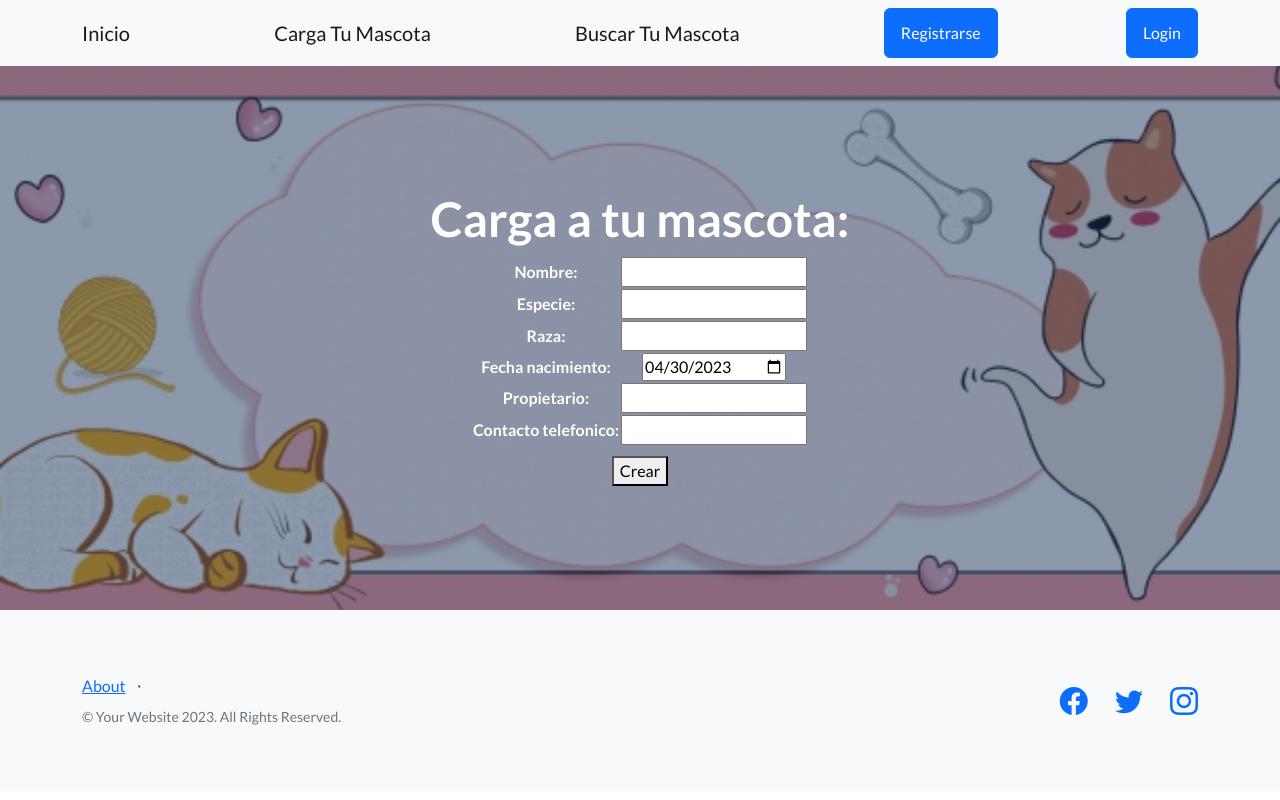
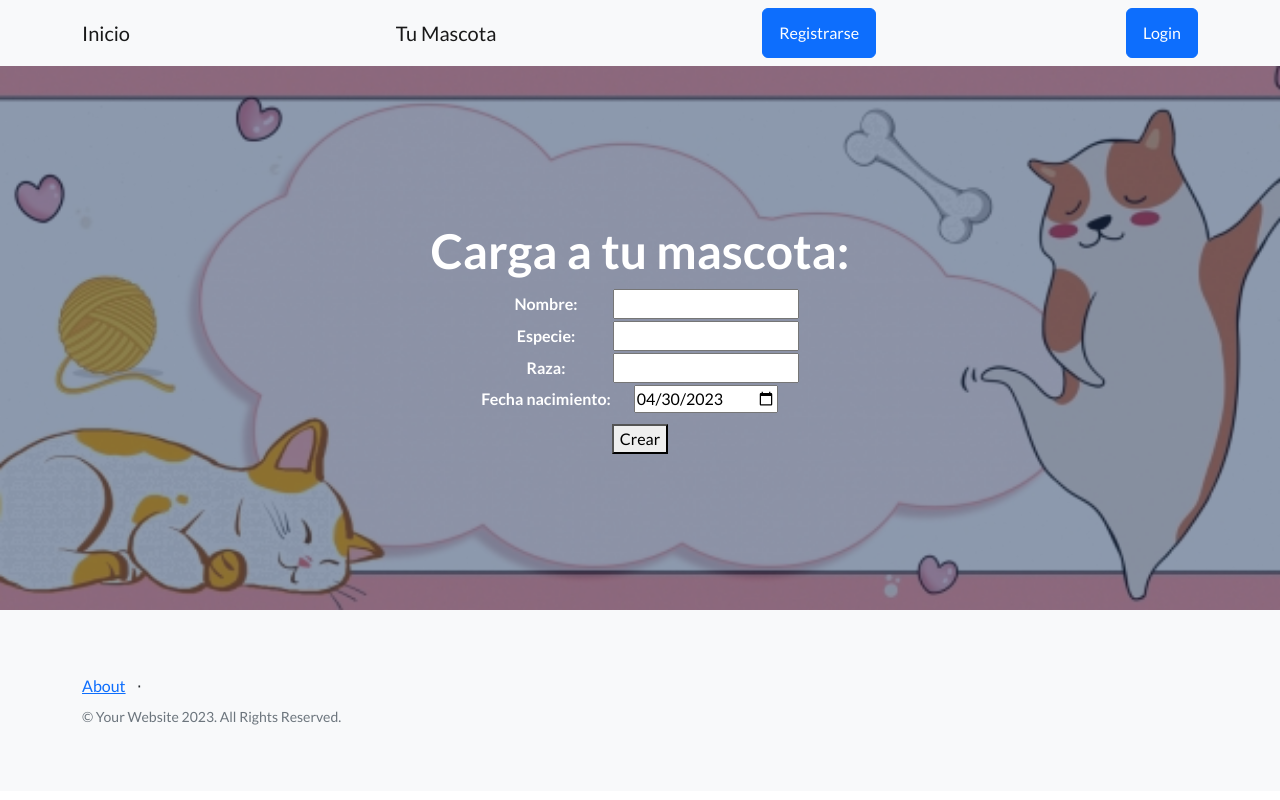
Before and after one commit to leotosi07/Proyecto-Django, a Django app: page /cargar-mascota/ in a window 1280 px wide. Run offline with Django 4.2, Linux system fonts and the light colour scheme; some libraries are stand-ins or nearby versions.

Commit message:
pequenios ajustes

```diff
--- a/inicio/forms.py
+++ b/inicio/forms.py
@@ -11,8 +11,6 @@ class CreacionMascotaForm(forms.Form):
     fecha_nacimiento = forms.DateField(
         widget=DateInput(attrs={'type': 'date', 'value': timezone.now().strftime('%Y-%m-%d')}),
     )
-    propietario = forms.CharField(max_length=20)
-    contacto_telefonico = forms.CharField(max_length=30)
 
 class BuscarMascota(forms.Form):
     nombre = forms.CharField(max_length=20, required=False)
--- a/inicio/views.py
+++ b/inicio/views.py
@@ -23,8 +23,6 @@ def cargar_mascota (request):
                 especie=datos_correctos['especie'],
                 raza = datos_correctos['raza'],
                 fecha_nacimiento = datos_correctos['fecha_nacimiento'],
-                propietario = datos_correctos['propietario'],
-                contacto_telefonico = datos_correctos['contacto_telefonico'],
                 )
             mascota.save()
 
--- a/templates/genericos/base.html
+++ b/templates/genericos/base.html
@@ -23,8 +23,7 @@
         <nav class="navbar navbar-light bg-light static-top">
             <div class="container">
                 <a class="navbar-brand" href={% url 'inicio:inicio' %}>Inicio</a>
-                <a class="navbar-brand" href={% url 'inicio:cargar_mascota' %}>Carga Tu Mascota</a>
-                <a class="navbar-brand" href={% url 'inicio:buscar_mascota' %}>Buscar Tu Mascota</a>
+                <a class="navbar-brand" href={% url 'inicio:buscar_mascota' %}>Tu Mascota</a>
                 {% if request.user.is_authenticated %}
                 <a class="navbar-brand" href='#'>{{request.user.username}}</a>
                 <a class="btn btn-primary" href={% url 'usuarios:logout' %}>logout</a>
@@ -64,17 +63,6 @@
                         <p class="text-muted small mb-4 mb-lg-0">&copy; Your Website 2023. All Rights Reserved.</p>
                     </div>
                     <div class="col-lg-6 h-100 text-center text-lg-end my-auto">
-                        <ul class="list-inline mb-0">
-                            <li class="list-inline-item me-4">
-                                <a href="#!"><i class="bi-facebook fs-3"></i></a>
-                            </li>
-                            <li class="list-inline-item me-4">
-                                <a href="#!"><i class="bi-twitter fs-3"></i></a>
-                            </li>
-                            <li class="list-inline-item">
-                                <a href="#!"><i class="bi-instagram fs-3"></i></a>
-                            </li>
-                        </ul>
                     </div>
                 </div>
             </div>
```
Also changed, not shown: inicio/templates/inicio/buscar_mascota.html (+16 -5 lines).
